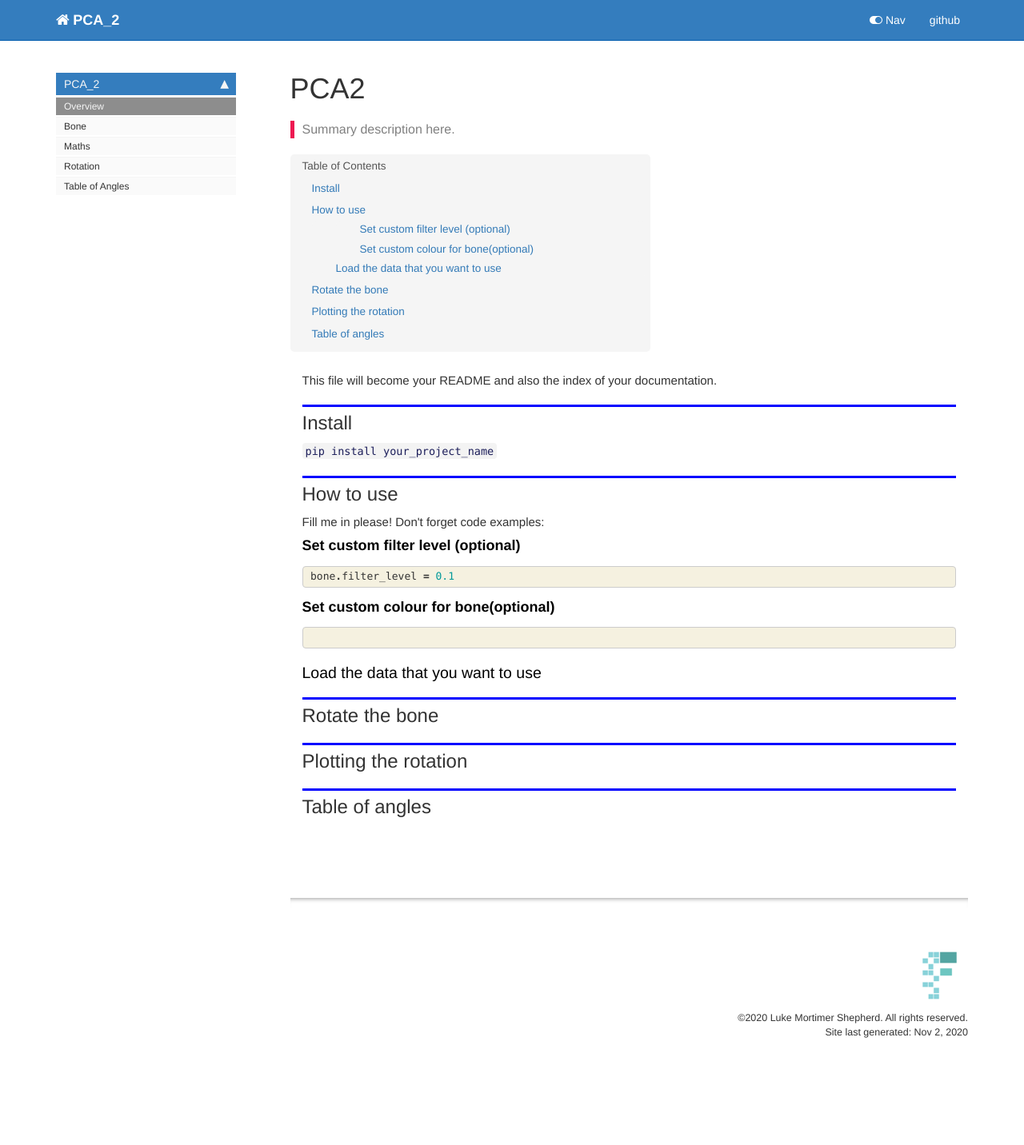
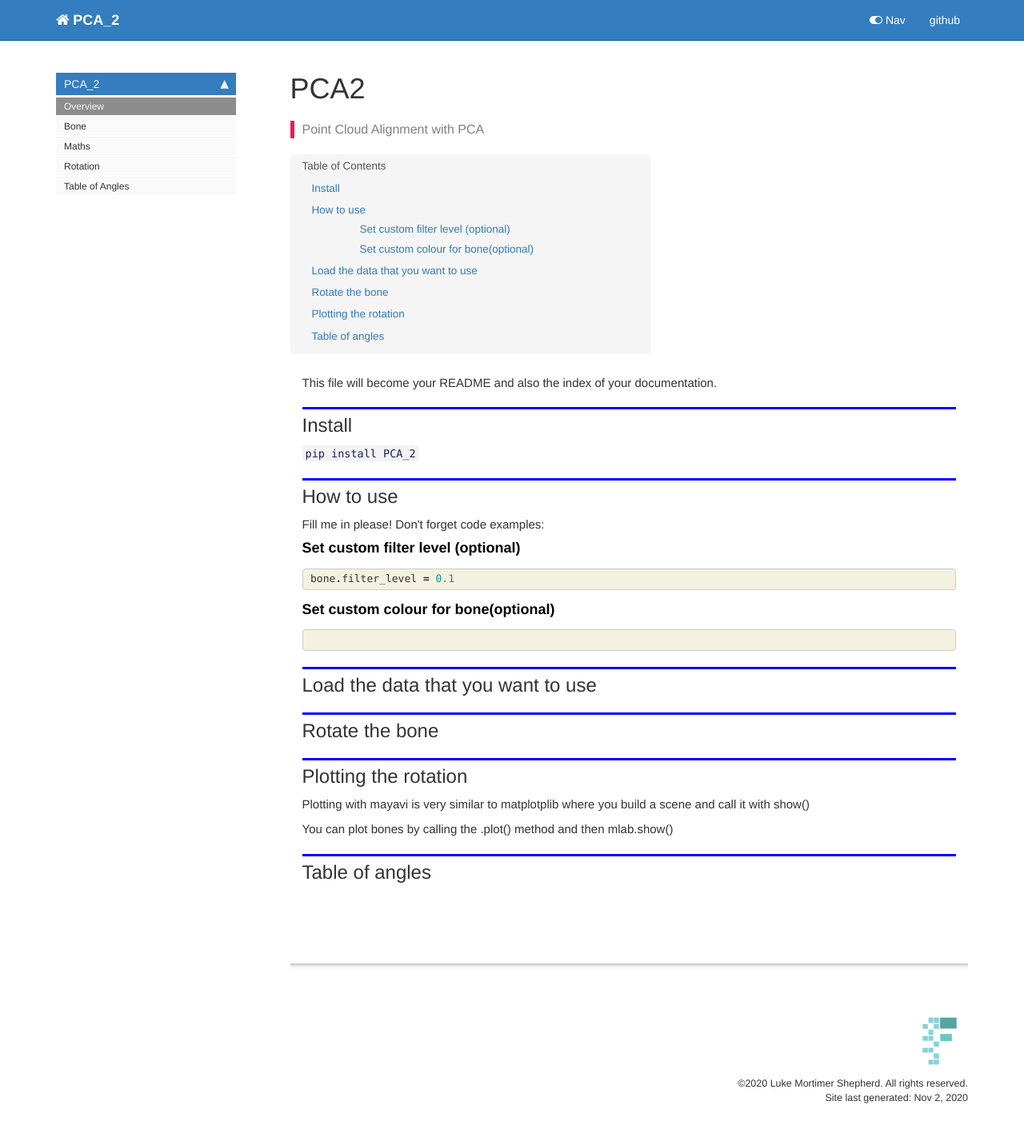
Before and after one commit to lukemshepherd/PCA2, a Jekyll site: the page built from docs/index.html, in a window 1280 px wide. Shown: the whole page at 80% size. Built offline with Jekyll 4.4.1, drawn with Linux system fonts in a browser that asks for light colours; nearby versions of some CDN libraries; comment, search, counter and statistics services are not loaded; before the commit the page ends 1351 px from its top, so only the background shows below that.

Commit message:
new layout

```diff
--- a/docs/_config.yml
+++ b/docs/_config.yml
@@ -1,4 +1,4 @@
-repository: lukemshepherd/PCA_2_nb
+repository: lukemshepherd/PCA_2
 output: web
 topnav_title: PCA_2
 site_title: PCA_2
--- a/docs/index.html
+++ b/docs/index.html
@@ -6,8 +6,8 @@ title: PCA2
 keywords: fastai
 sidebar: home_sidebar
 
-summary: "Summary description here."
-description: "Summary description here."
+summary: "Point Cloud Alignment with PCA"
+description: "Point Cloud Alignment with PCA"
 nb_path: "index.ipynb"
 ---
 <!--
@@ -44,7 +44,7 @@ nb_path: "index.ipynb"
 </div>
 <div class="cell border-box-sizing text_cell rendered"><div class="inner_cell">
 <div class="text_cell_render border-box-sizing rendered_html">
-<p><code>pip install your_project_name</code></p>
+<p><code>pip install PCA_2</code></p>
 
 </div>
 </div>
@@ -110,7 +110,7 @@ nb_path: "index.ipynb"
 
 <div class="cell border-box-sizing text_cell rendered"><div class="inner_cell">
 <div class="text_cell_render border-box-sizing rendered_html">
-<h3 id="Load-the-data-that-you-want-to-use">Load the data that you want to use<a class="anchor-link" href="#Load-the-data-that-you-want-to-use"> </a></h3>
+<h2 id="Load-the-data-that-you-want-to-use">Load the data that you want to use<a class="anchor-link" href="#Load-the-data-that-you-want-to-use"> </a></h2>
 </div>
 </div>
 </div>
@@ -128,6 +128,14 @@ nb_path: "index.ipynb"
 </div>
 <div class="cell border-box-sizing text_cell rendered"><div class="inner_cell">
 <div class="text_cell_render border-box-sizing rendered_html">
+<p>Plotting with mayavi is very similar to matplotplib where you build a scene and call it with show()</p>
+<p>You can plot bones by calling the .plot() method and then mlab.show()</p>
+
+</div>
+</div>
+</div>
+<div class="cell border-box-sizing text_cell rendered"><div class="inner_cell">
+<div class="text_cell_render border-box-sizing rendered_html">
 <h2 id="Table-of-angles">Table of angles<a class="anchor-link" href="#Table-of-angles"> </a></h2>
 </div>
 </div>
```
Also changed, not shown: docs/rotation.html (+0 -12 lines), README.md, 2 other files.
